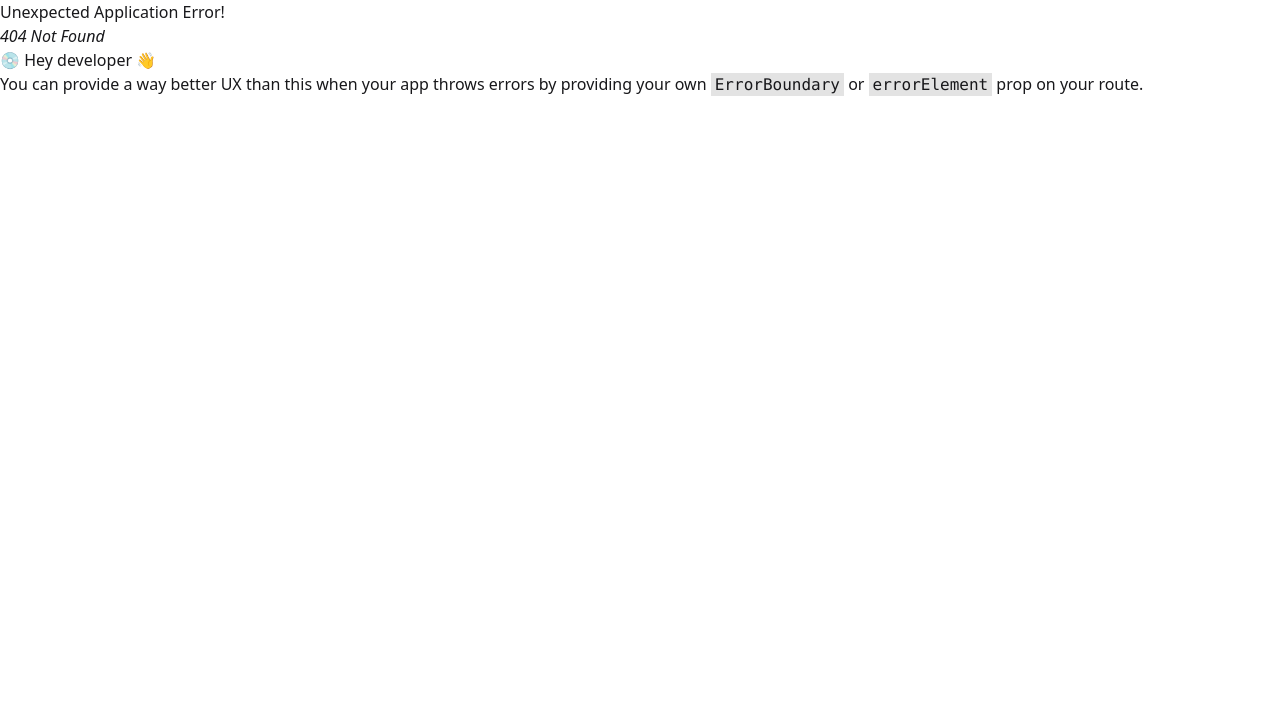
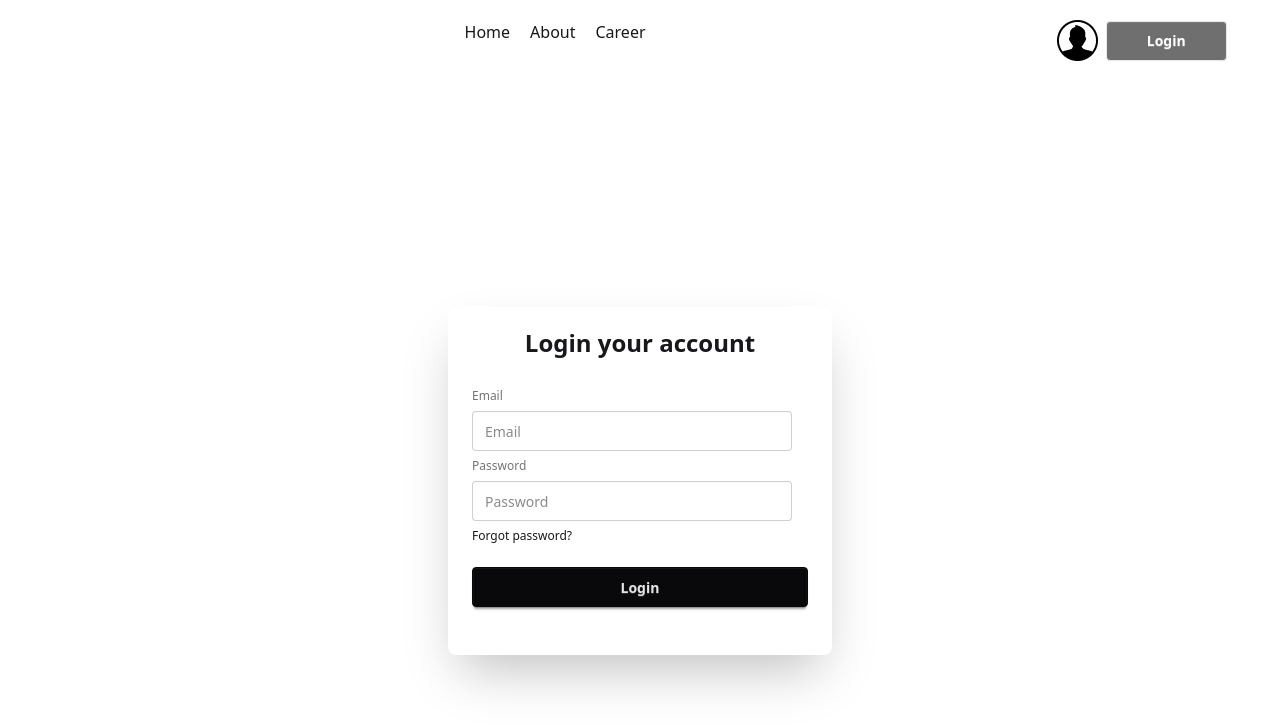
Before and after one commit to tnayem/dragonNews, a React (Vite) app: page /auth/login in a window 1280 px wide. Before the commit this address had no page. Shown: the top 728 px of the page. Built offline with nearby package versions, Linux system fonts and the light colour scheme.

Commit message:
implement login page

```diff
--- a/src/components/Navbar/Navbar.jsx
+++ b/src/components/Navbar/Navbar.jsx
@@ -1,5 +1,5 @@
 import React from 'react';
-import { NavLink } from 'react-router';
+import { Link, NavLink } from 'react-router';
 import userImg from '../../assets/user.png'
 
 const Navbar = () => {
@@ -13,7 +13,7 @@
            </div>
            <div className='login-btn flex gap-2 items-center'>
             <img src={userImg} alt="" />
-            <button className='btn bg-[#706F6F] text-white px-10'>Login</button>
+            <Link to='/auth/login' className='btn bg-[#706F6F] text-white px-10'>Login</Link>
            </div>
         </div>
     );
--- /dev/null
+++ b/src/components/pages/Login.jsx
@@ -0,0 +1,23 @@
+import React from 'react';
+
+const Login = () => {
+    return (
+        <div className='flex justify-center min-h-screen items-center'>
+            <div className="card bg-base-100 w-full max-w-sm shrink-0 shadow-2xl py-5">
+                <h2 className='text-center font-semibold text-2xl'>Login your account</h2>
+                <div className="card-body">
+                    <fieldset className="fieldset">
+                        <label className="label">Email</label>
+                        <input type="email" className="input" placeholder="Email" />
+                        <label className="label">Password</label>
+                        <input type="password" className="input" placeholder="Password" />
+                        <div><a className="link link-hover">Forgot password?</a></div>
+                        <button className="btn btn-neutral mt-4">Login</button>
+                    </fieldset>
+                </div>
+            </div>
+        </div>
+    );
+};
+
+export default Login;
--- /dev/null
+++ b/src/layouts/AuthLayout/AuthLayout.jsx
@@ -0,0 +1,18 @@
+import React from 'react';
+import Navbar from '../../components/Navbar/Navbar';
+import { Outlet } from 'react-router';
+
+const AuthLayout = () => {
+    return (
+        <div>
+            <header className='w-11/12 mx-auto py-5'>
+                <Navbar></Navbar>
+            </header>
+            <main>
+                <Outlet></Outlet>
+            </main>
+        </div>
+    );
+};
+
+export default AuthLayout;
```
Also changed, not shown: src/Routs/Router.jsx (+12 -0 lines).
